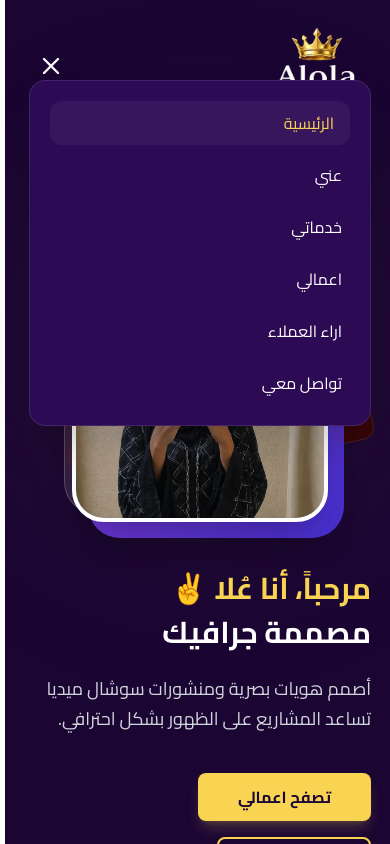
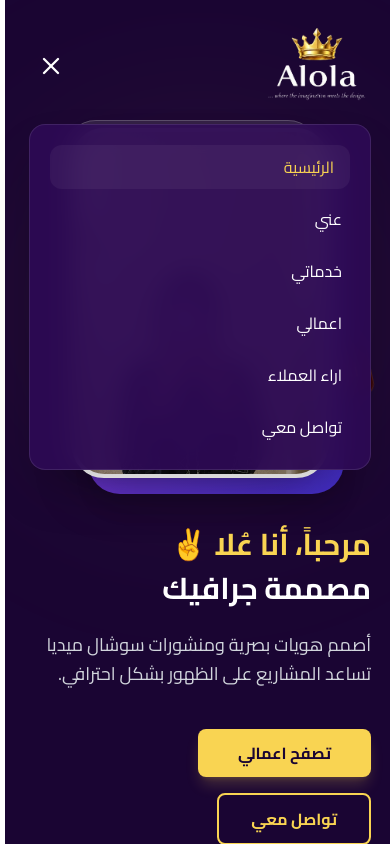
Before and after one commit to Mohammedsalih1/alola-website, a Next.js app: page / in a window 390 px wide. Both pictures are taken after a click on the button 46 px from the left and 66 px from the top of the page. Shown: the top 844 px of the page. Built offline with nearby package versions, Linux system fonts and the light colour scheme.

Commit message:
adding sticky navbar

```diff
--- a/app/components/Contact.jsx
+++ b/app/components/Contact.jsx
@@ -185,7 +185,7 @@ export default function ContactAndFooter() {
         {/* أيقونات التواصل الاجتماعي */}
         <div className="flex gap-6 mb-8">
           {/* Facebook */}
-          <a href="#" className="text-gray-400 hover:text-[#f9d452] transition-colors duration-300">
+          <a href="https://web.facebook.com/profile.php?id=61577585291365" className="text-gray-400 hover:text-[#f9d452] transition-colors duration-300">
             <svg xmlns="http://www.w3.org/2000/svg" fill="currentColor" viewBox="0 0 24 24" className="w-6 h-6">
               <path d="M9 8h-3v4h3v12h5v-12h3.642l.358-4h-4v-1.667c0-.955.192-1.333 1.115-1.333h2.885v-5h-3.808c-3.596 0-5.192 1.583-5.192 4.615v3.385z" />
             </svg>
--- a/app/components/Hero.jsx
+++ b/app/components/Hero.jsx
@@ -1,42 +1,247 @@
+// "use client"
+// import React, { useState } from 'react';
+// import { Menu, X } from 'lucide-react';
+// import { FaFacebook, FaTiktok} from 'react-icons/fa';
+// import Image from 'next/image';
+
+// const HeroSection = () => {
+//   const [isMenuOpen, setIsMenuOpen] = useState(false);
+
+//   const navlinks = [
+//     {
+//       text: "عني",
+//       url: "#about"
+//     },
+//     {
+//       text :'خدماتي',
+//        url: "#services"
+//     },
+//     {text :'اعمالي', url: "#work"},
+//     {text :'اراء العملاء', url: "#clients"},
+//      {text :'تواصل معي', url: "#contact"}
+//   ]
+
+//   return (
+//     <div style={{ fontFamily: "'Cairo', sans-serif" }} className="min-h-screen bg-[#1a0533] text-white selection:bg-[#f9d452] selection:text-[#1a0533]" dir="rtl">
+//       {/* Navbar */}
+//       <nav className="container mx-auto px-6 py-6 flex justify-between items-center relative z-50">
+//         <div className="text-2xl font-bold text-[#f9d452]">
+//             <Image src="/logo2.png" width={110} height={50}/>
+//         </div>
+//         {/* Desktop Menu */}
+//       <div className="hidden md:flex gap-8 text-[16px] font-medium">
+//         <a href="#" className="text-[#f9d452] relative pb-1 after:absolute after:bottom-0 after:right-0 after:w-full after:h-0.5 after:bg-[#f9d452]">
+//           الرئيسية
+//         </a>
+//         {/* الروابط الأخرى مع تأثير الخط السفلي المتحرك من اليمين لليسار */}
+//         {navlinks.map((item) => (
+//           <a
+//             key={item}
+//             href={item.url}
+//             className="text-white hover:text-[#f9d452] relative pb-1 transition-colors duration-300 group/nav"
+//           >
+//             {item.text}
+//             <span className="absolute bottom-0 right-0 w-0 h-0.5 bg-[#f9d452] transition-all duration-300 group-hover/nav:w-full"></span>
+//           </a>
+//         ))}
+//       </div>
+
+//       {/* Mobile Menu Button */}
+//         <div className="md:hidden">
+//           <button
+//             onClick={() => setIsMenuOpen(!isMenuOpen)}
+//             className="text-white hover:text-[#f9d452]  cue transition-colors duration-300 p-2"
+//           >
+//             {isMenuOpen ? <X size={28} /> : <Menu size={28} />}
+//           </button>
+//         </div>
+
+//         {/* Mobile Dropdown (تأثير فتح وإغلاق سلس بدون اختفاء مفاجئ) */}
+//           <div className={`absolute top-20 left-6 right-6 bg-[#2d0a54] p-5 rounded-2xl flex flex-col gap-2 md:hidden shadow-2xl border border-white/10 z-50 transition-all duration-300 ease-in-out ${
+//             isMenuOpen
+//               ? 'opacity-100 translate-y-0 pointer-events-auto'
+//               : 'opacity-0 -translate-y-4 pointer-events-none'
+//           }`}>
+//             <a href="#" className="text-[#f9d452] bg-white/5 pr-4 py-2.5 rounded-xl font-medium transition-all">
+//               الرئيسية
+//             </a>
+
+//             {navlinks.map((item, indx) => (
+//               <a
+//                 key={indx}
+//                 href={item.url}
+//                 className="text-white hover:text-[#f9d452] hover:bg-white/5 pr-2 hover:pr-4 py-2.5 rounded-xl transition-all duration-300 font-medium"
+//               >
+//                 {item.text}
+//               </a>
+//             ))}
+//           </div>
+//         {/* Desktop Menu */}
+//         {/* <div className="hidden md:flex gap-8 text-[16px] font-medium">
+//           <a href="#" className="text-[#f9d452] border-b-2 border-[#f9d452] pb-1">الرئيسية</a>
+//           <a href="#" className="hover:text-[#f9d452] transition-colors">عني</a>
+//           <a href="#" className="hover:text-[#f9d452] transition-colors">خدماتي</a>
+//           <a href="#" className="hover:text-[#f9d452] transition-colors">اعمالي</a>
+//           <a href="#" className="hover:text-[#f9d452] transition-colors">اراء العملاء</a>
+//           <a href="#" className="hover:text-[#f9d452] transition-colors">تواصل معي</a>
+//         </div> */}
+
+//         {/* Mobile Menu Button */}
+//         {/* <div className="md:hidden">
+//           <button onClick={() => setIsMenuOpen(!isMenuOpen)}>
+//             {isMenuOpen ? <X size={28} /> : <Menu size={28} />}
+//           </button>
+//         </div> */}
+
+//         {/* Mobile Dropdown */}
+//         {/* {isMenuOpen && (
+//           <div className="absolute top-20 left-6 right-6 bg-[#2d0a54] p-6 rounded-2xl flex flex-col gap-4 md:hidden shadow-2xl border border-white/10">
+//             <a href="#" className="text-[#f9d452]">الرئيسية</a>
+//             <a href="#">عني</a>
+//             <a href="#">خدماتي</a>
+//             <a href="#">اعمالي</a>
+//             <a href="#">اراء العملاء</a>
+//             <a href="#">تواصل معي</a>
+//           </div>
+//         )} */}
+//       </nav>
+
+//       {/* Hero Content */}
+//       <div className="container mx-auto px-6 pt-10 pb-20 flex flex-col md:flex-row items-center justify-between min-h-[calc(100vh-100px)]">
+
+//         {/* Right Side: Text Content */}
+//         <div className="w-full md:w-1/2 flex flex-col items-start text-right z-10 order-2 md:order-1 mt-12 md:mt-0">
+//           <h2 className="text-[#f9d452] text-3xl md:text-4xl font-bold mb-2">مرحباً، أنا عُلا ✌️</h2>
+//           <h1 className="text-3xl md:text-5xl font-bold mb-6">مصممة جرافيك</h1>
+
+//           <p className="text-gray-300 text-lg md:text-xl leading-relaxed max-w-lg mb-10">
+//             أصمم هويات بصرية ومنشورات سوشال ميديا تساعد المشاريع على الظهور بشكل احترافي.
+//           </p>
+
+//           <div className="flex flex-wrap gap-4 mb-12">
+//             <a href='#work' className="bg-[#f9d452] cursor-pointer text-[#1a0533] px-10 py-3 rounded-lg font-bold hover:bg-[#e2bc3d] transition-all transform hover:scale-105 shadow-lg shadow-[#f9d452]/20">
+//               تصفح اعمالي
+//             </a>
+//             <a href='#contact' className="border-2 cursor-pointer border-[#f9d452] text-[#f9d452] px-8 py-3 rounded-lg font-bold hover:bg-[#f9d452] hover:text-[#1a0533] transition-all">
+//               تواصل معي
+//             </a>
+//           </div>
+
+//           {/* Social Icons */}
+//           <div className="flex gap-5">
+//             <a href="https://web.facebook.com/profile.php?id=61577585291365" target='_blank'  className="text-white hover:text-[#f9d452] transition-colors"><FaFacebook size={22} /></a>
+//             <a href="#" target='_blank' className="text-white hover:text-[#f9d452] transition-colors"><FaTiktok size={22} /></a>
+
+//           </div>
+//         </div>
+
+//         {/* Left Side: Image and Floating Icons */}
+//         <div className="w-full md:w-1/2 relative flex justify-center items-center order-1 md:order-2">
+//           {/* Main Character Image Placeholder */}
+//           {/* <div className="relative z-10 w-64 h-64 md:w-[450px] md:h-[450px]">
+//             <img
+//               src="https://via.placeholder.com/600x600/1a0533/f9d452?text=3D+Character" // Replace with your 3D character image
+//               alt="Designer Avatar"
+//               className="w-full h-full object-contain"
+//             />
+//           </div> */}
+//           <div className="relative z-10 w-64 h-[350px] md:w-[380px] md:h-[500px] mx-auto group">
+
+//             {/* الإطار الخلفي (الشكل الزخرفي) */}
+//             <div className="absolute inset-0 bg-gradient-to-br from-purple-500 to-indigo-600 rounded-[2rem] translate-x-4 translate-y-4 transition-transform duration-500 group-hover:translate-x-6 group-hover:translate-y-6 opacity-80 shadow-xl -z-10"></div>
+
+//             {/* إطار إضافي بلمسة زجاجية (Glassmorphism effect) اختياري */}
+//             <div className="absolute inset-0 bg-white/10 backdrop-blur-sm rounded-[2rem] -translate-x-2 -translate-y-2 border border-white/20 shadow-lg -z-10"></div>
+
+//             {/* حاوية الصورة الأساسية */}
+//             <div className="relative w-full h-full rounded-[2rem] overflow-hidden border-4 border-white shadow-2xl bg-zinc-100">
+//               <Image
+//                 src="/hero-img.jpeg"
+//                 alt="Graphic Designer Portfolio"
+//                 fill
+//                 priority
+//                 className="object-cover object-top transition-transform duration-700 group-hover:scale-105"
+//                 sizes="(max-width: 768px) 256px, 380px"
+//               />
+//             </div>
+
+//           </div>
+
+//           {/* Floating Skill Icons (Mimicking the image) */}
+//           <div className="absolute top-10 right-10 animate-bounce delay-100 bg-[#001e36] p-3 rounded-xl border border-white/10 rotate-12">
+//              <span className="text-[#31a8ff] font-bold text-xl">Ps</span>
+//           </div>
+//           <div className="absolute bottom-20 right-0 animate-pulse bg-[#330000] p-3 rounded-xl border border-white/10 -rotate-12">
+//              <span className="text-[#ff9a00] font-bold text-xl">Ai</span>
+//           </div>
+//           <div className="absolute bottom-10 left-10 animate-bounce bg-[#2e001f] p-3 rounded-xl border border-white/10 rotate-6">
+//              <span className="text-[#ff61f6] font-bold text-xl">Xd</span>
+//           </div>
+
+//           {/* Background Glow Effect */}
+//           <div className="absolute top-1/2 left-1/2 -translate-x-1/2 -translate-y-1/2 w-72 h-72 bg-[#f9d452]/10 blur-[120px] rounded-full"></div>
+//         </div>
+//       </div>
+//     </div>
+//   );
+// };
+
+// export default HeroSection;
+
 "use client"
-import React, { useState } from 'react';
+import React, { useState, useEffect } from 'react';
 import { Menu, X } from 'lucide-react';
 import { FaFacebook, FaTiktok} from 'react-icons/fa';
 import Image from 'next/image';
 
 const HeroSection = () => {
   const [isMenuOpen, setIsMenuOpen] = useState(false);
+  const [isScrolled, setIsScrolled] = useState(false);
+
+  // تتبع حركة الـ Scroll
+  useEffect(() => {
+    const handleScroll = () => {
+      if (window.scrollY > 80) {
+        setIsScrolled(true);
+      } else {
+        setIsScrolled(false);
+      }
+    };
+
+    window.addEventListener('scroll', handleScroll);
+    return () => window.removeEventListener('scroll', handleScroll);
+  }, []);
 
   const navlinks = [
-    {
-      text: "عني",
-      url: "#about"
-    },
-    {
-      text :'خدماتي',
-       url: "#services"
-    },
-    {text :'اعمالي', url: "#work"},
-    {text :'اراء العملاء', url: "#clients"},
-     {text :'تواصل معي', url: "#contact"}
-  ]
+    { text: "عني", url: "#about" },
+    { text :'خدماتي', url: "#services" },
+    { text :'اعمالي', url: "#work" },
+    { text :'اراء العملاء', url: "#clients" },
+    { text :'تواصل معي', url: "#contact" }
+  ];
 
   return (
-    <div style={{ fontFamily: "'Cairo', sans-serif" }} className="min-h-screen bg-[#1a0533] text-white selection:bg-[#f9d452] selection:text-[#1a0533]" dir="rtl">
-      {/* Navbar */}
-      <nav className="container mx-auto px-6 py-6 flex justify-between items-center relative z-50">
+    <div style={{ fontFamily: "'Cairo', sans-serif" }} className="bg-[#1a0533] text-white selection:bg-[#f9d452] selection:text-[#1a0533]" dir="rtl">
+
+      {/* Navbar - تم تغيير sticky إلى fixed */}
+      <nav className={`fixed top-0 left-0 right-0 w-full z-[100] transition-all duration-500 ease-in-out ${
+        isScrolled
+          ? 'bg-[#1a0533]/80 backdrop-blur-lg shadow-[0_10px_30px_rgba(0,0,0,0.3)] py-3'
+          : 'bg-transparent py-6'
+      }`}>
+        <div className="container mx-auto px-6 flex justify-between items-center relative">
           <div className="text-2xl font-bold text-[#f9d452]">
-            <Image src="/logo2.png" width={110} height={50}/>
+              <Image src="/logo2.png" alt="Logo" width={110} height={50} className="object-contain" />
           </div>
+
           {/* Desktop Menu */}
           <div className="hidden md:flex gap-8 text-[16px] font-medium">
             <a href="#" className="text-[#f9d452] relative pb-1 after:absolute after:bottom-0 after:right-0 after:w-full after:h-0.5 after:bg-[#f9d452]">
               الرئيسية
             </a>
-        {/* الروابط الأخرى مع تأثير الخط السفلي المتحرك من اليمين لليسار */}
             {navlinks.map((item) => (
               <a
-            key={item}
+                key={item.text}
                 href={item.url}
                 className="text-white hover:text-[#f9d452] relative pb-1 transition-colors duration-300 group/nav"
               >
@@ -50,19 +255,19 @@ const HeroSection = () => {
           <div className="md:hidden">
             <button
               onClick={() => setIsMenuOpen(!isMenuOpen)}
-            className="text-white hover:text-[#f9d452]  cue transition-colors duration-300 p-2"
+              className="text-white hover:text-[#f9d452] transition-colors duration-300 p-2 focus:outline-none"
             >
               {isMenuOpen ? <X size={28} /> : <Menu size={28} />}
             </button>
           </div>
 
-        {/* Mobile Dropdown (تأثير فتح وإغلاق سلس بدون اختفاء مفاجئ) */}
-          <div className={`absolute top-20 left-6 right-6 bg-[#2d0a54] p-5 rounded-2xl flex flex-col gap-2 md:hidden shadow-2xl border border-white/10 z-50 transition-all duration-300 ease-in-out ${
+          {/* Mobile Dropdown */}
+          <div className={`absolute top-[100%] mt-4 left-0 right-0 mx-6 bg-[#2d0a54]/95 backdrop-blur-md p-5 rounded-2xl flex flex-col gap-2 md:hidden shadow-2xl border border-white/10 z-50 transition-all duration-400 ease-in-out origin-top ${
             isMenuOpen
-              ? 'opacity-100 translate-y-0 pointer-events-auto'
-              : 'opacity-0 -translate-y-4 pointer-events-none'
+              ? 'opacity-100 scale-y-100 pointer-events-auto'
+              : 'opacity-0 scale-y-95 pointer-events-none'
           }`}>
-            <a href="#" className="text-[#f9d452] bg-white/5 pr-4 py-2.5 rounded-xl font-medium transition-all">
+            <a href="#" className="text-[#f9d452] bg-white/5 pr-4 py-2.5 rounded-xl font-medium transition-all" onClick={() => setIsMenuOpen(false)}>
               الرئيسية
             </a>
 
@@ -70,44 +275,18 @@ const HeroSection = () => {
               <a
                 key={indx}
                 href={item.url}
+                onClick={() => setIsMenuOpen(false)}
                 className="text-white hover:text-[#f9d452] hover:bg-white/5 pr-2 hover:pr-4 py-2.5 rounded-xl transition-all duration-300 font-medium"
               >
                 {item.text}
               </a>
             ))}
           </div>
-        {/* Desktop Menu */}
-        {/* <div className="hidden md:flex gap-8 text-[16px] font-medium">
-          <a href="#" className="text-[#f9d452] border-b-2 border-[#f9d452] pb-1">الرئيسية</a>
-          <a href="#" className="hover:text-[#f9d452] transition-colors">عني</a>
-          <a href="#" className="hover:text-[#f9d452] transition-colors">خدماتي</a>
-          <a href="#" className="hover:text-[#f9d452] transition-colors">اعمالي</a>
-          <a href="#" className="hover:text-[#f9d452] transition-colors">اراء العملاء</a>
-          <a href="#" className="hover:text-[#f9d452] transition-colors">تواصل معي</a>
-        </div> */}
-
-        {/* Mobile Menu Button */}
-        {/* <div className="md:hidden">
-          <button onClick={() => setIsMenuOpen(!isMenuOpen)}>
-            {isMenuOpen ? <X size={28} /> : <Menu size={28} />}
-          </button>
-        </div> */}
-
-        {/* Mobile Dropdown */}
-        {/* {isMenuOpen && (
-          <div className="absolute top-20 left-6 right-6 bg-[#2d0a54] p-6 rounded-2xl flex flex-col gap-4 md:hidden shadow-2xl border border-white/10">
-            <a href="#" className="text-[#f9d452]">الرئيسية</a>
-            <a href="#">عني</a>
-            <a href="#">خدماتي</a>
-            <a href="#">اعمالي</a>
-            <a href="#">اراء العملاء</a>
-            <a href="#">تواصل معي</a>
         </div>
-        )} */}
       </nav>
 
-      {/* Hero Content */}
-      <div className="container mx-auto px-6 pt-10 pb-20 flex flex-col md:flex-row items-center justify-between min-h-[calc(100vh-100px)]">
+      {/* Hero Content - تم زيادة الـ padding-top لتعويض مساحة الـ fixed navbar */}
+      <div className="container mx-auto px-6 pt-32 pb-20 flex flex-col md:flex-row items-center justify-between min-h-screen">
 
         {/* Right Side: Text Content */}
         <div className="w-full md:w-1/2 flex flex-col items-start text-right z-10 order-2 md:order-1 mt-12 md:mt-0">
@@ -129,28 +308,19 @@ const HeroSection = () => {
 
           {/* Social Icons */}
           <div className="flex gap-5">
-            <a href="" target='_blank'  className="text-white hover:text-[#f9d452] transition-colors"><FaFacebook size={22} /></a>
-            <a href="#" target='_blank' className="text-white hover:text-[#f9d452] transition-colors"><FaTiktok size={22} /></a>
-
+            <a href="https://web.facebook.com/profile.php?id=61577585291365" target='_blank' rel="noreferrer" className="text-white hover:text-[#f9d452] transition-colors"><FaFacebook size={22} /></a>
+            <a href="#" target='_blank' rel="noreferrer" className="text-white hover:text-[#f9d452] transition-colors"><FaTiktok size={22} /></a>
           </div>
         </div>
 
         {/* Left Side: Image and Floating Icons */}
         <div className="w-full md:w-1/2 relative flex justify-center items-center order-1 md:order-2">
-          {/* Main Character Image Placeholder */}
-          {/* <div className="relative z-10 w-64 h-64 md:w-[450px] md:h-[450px]">
-            <img
-              src="https://via.placeholder.com/600x600/1a0533/f9d452?text=3D+Character" // Replace with your 3D character image
-              alt="Designer Avatar"
-              className="w-full h-full object-contain"
-            />
-          </div> */}
+
           <div className="relative z-10 w-64 h-[350px] md:w-[380px] md:h-[500px] mx-auto group">
-
             {/* الإطار الخلفي (الشكل الزخرفي) */}
             <div className="absolute inset-0 bg-gradient-to-br from-purple-500 to-indigo-600 rounded-[2rem] translate-x-4 translate-y-4 transition-transform duration-500 group-hover:translate-x-6 group-hover:translate-y-6 opacity-80 shadow-xl -z-10"></div>
 
-            {/* إطار إضافي بلمسة زجاجية (Glassmorphism effect) اختياري */}
+            {/* إطار إضافي بلمسة زجاجية */}
             <div className="absolute inset-0 bg-white/10 backdrop-blur-sm rounded-[2rem] -translate-x-2 -translate-y-2 border border-white/20 shadow-lg -z-10"></div>
 
             {/* حاوية الصورة الأساسية */}
@@ -164,22 +334,21 @@ const HeroSection = () => {
                 sizes="(max-width: 768px) 256px, 380px"
               />
             </div>
-
           </div>
 
-          {/* Floating Skill Icons (Mimicking the image) */}
-          <div className="absolute top-10 right-10 animate-bounce delay-100 bg-[#001e36] p-3 rounded-xl border border-white/10 rotate-12">
+          {/* Floating Skill Icons */}
+          <div className="absolute top-10 right-10 animate-bounce delay-100 bg-[#001e36] p-3 rounded-xl border border-white/10 rotate-12 shadow-lg">
              <span className="text-[#31a8ff] font-bold text-xl">Ps</span>
           </div>
-          <div className="absolute bottom-20 right-0 animate-pulse bg-[#330000] p-3 rounded-xl border border-white/10 -rotate-12">
+          <div className="absolute bottom-20 right-0 animate-pulse bg-[#330000] p-3 rounded-xl border border-white/10 -rotate-12 shadow-lg">
              <span className="text-[#ff9a00] font-bold text-xl">Ai</span>
           </div>
-          <div className="absolute bottom-10 left-10 animate-bounce bg-[#2e001f] p-3 rounded-xl border border-white/10 rotate-6">
+          <div className="absolute bottom-10 left-10 animate-bounce bg-[#2e001f] p-3 rounded-xl border border-white/10 rotate-6 shadow-lg">
              <span className="text-[#ff61f6] font-bold text-xl">Xd</span>
           </div>
 
           {/* Background Glow Effect */}
-          <div className="absolute top-1/2 left-1/2 -translate-x-1/2 -translate-y-1/2 w-72 h-72 bg-[#f9d452]/10 blur-[120px] rounded-full"></div>
+          <div className="absolute top-1/2 left-1/2 -translate-x-1/2 -translate-y-1/2 w-72 h-72 bg-[#f9d452]/10 blur-[120px] rounded-full pointer-events-none"></div>
         </div>
       </div>
     </div>
```
Lines whose indentation alone changed are shown as unchanged.
